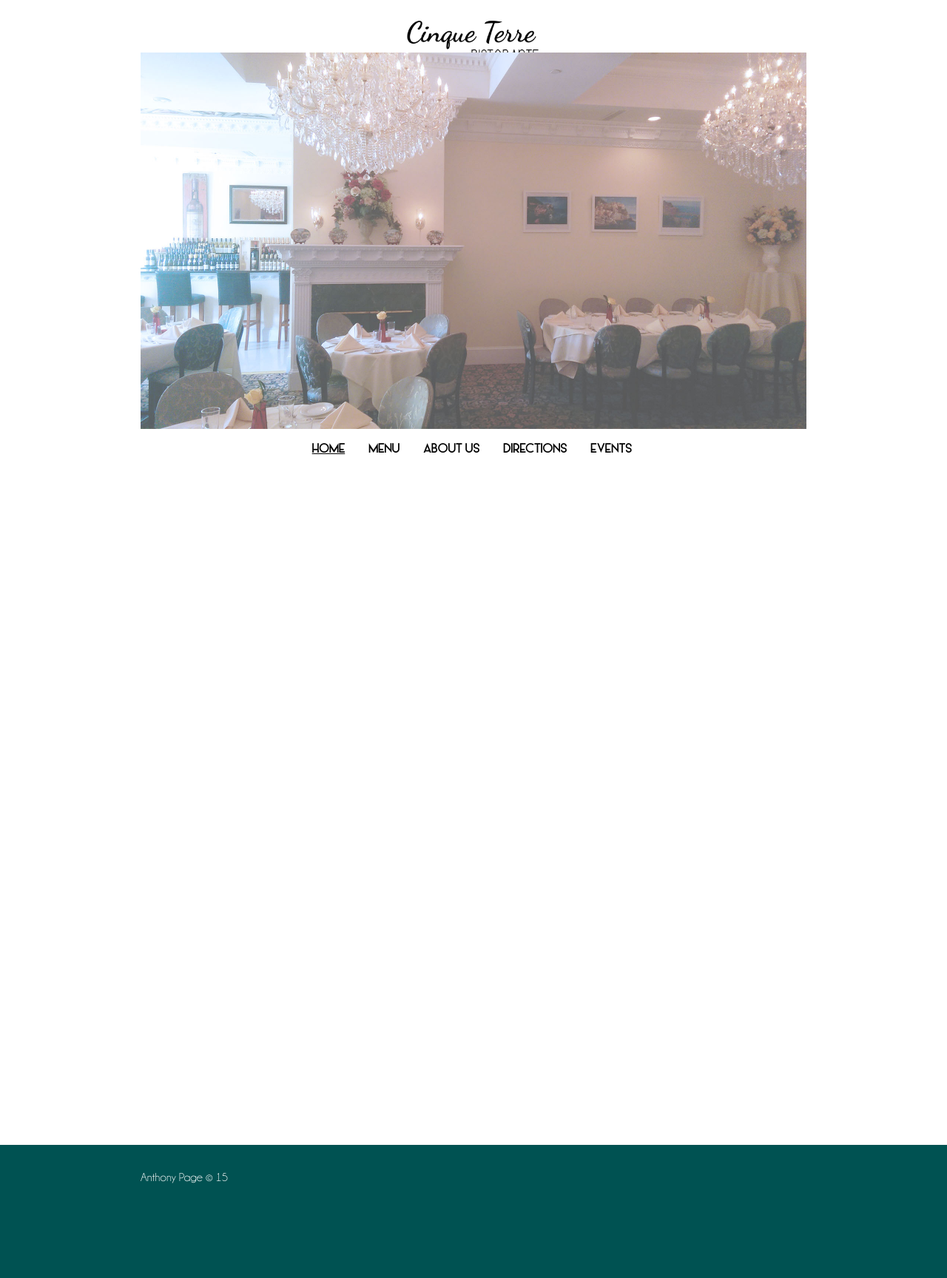
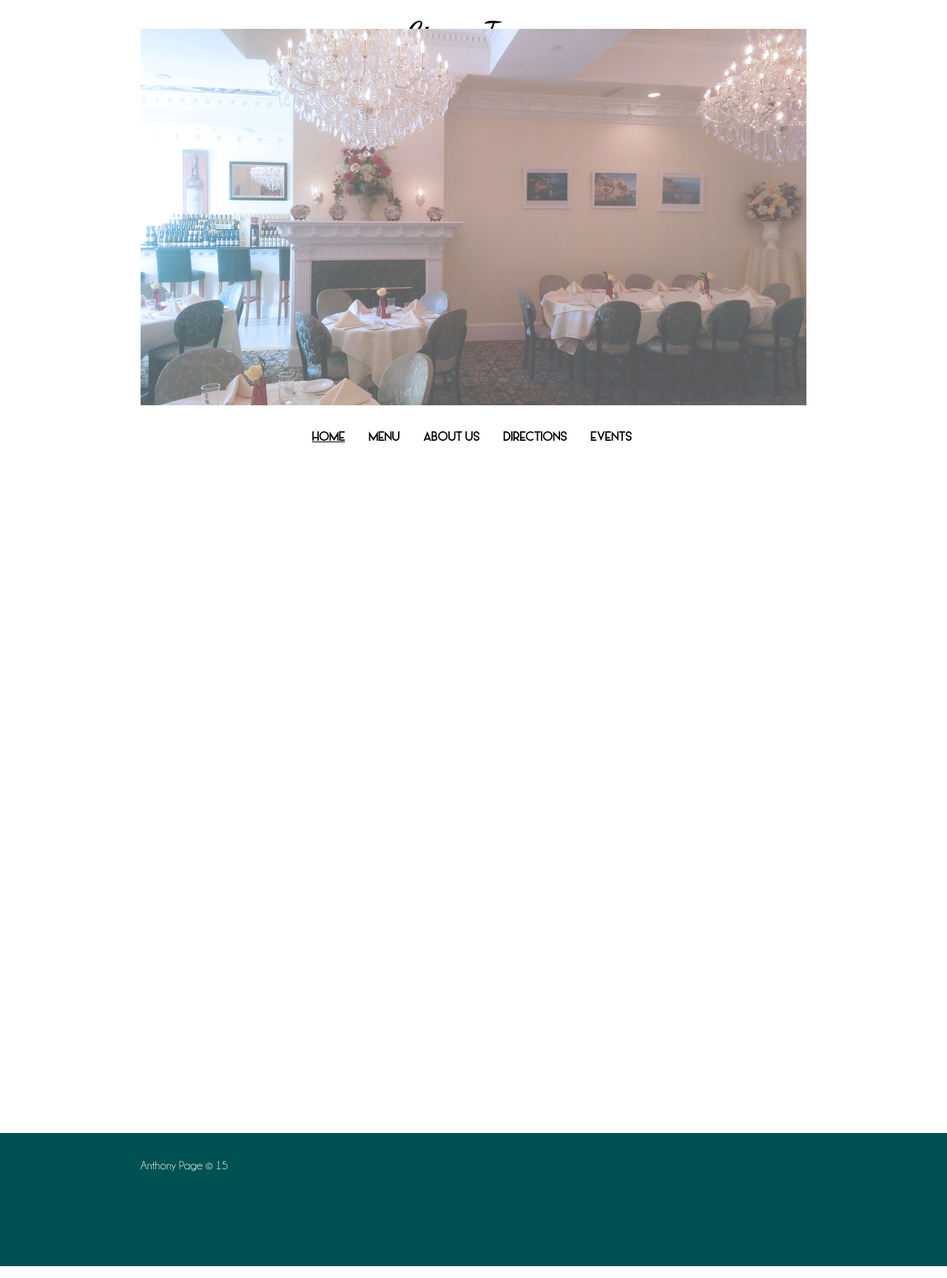
Before and after one commit to cinqueterreli/cinqueterre.github.io, a Jekyll site: the page built from 00index.html, in a window 1280 px wide. Shown: the whole page at 74% size. Built offline with Jekyll 4.4.1, drawn with Linux system fonts in a browser that asks for light colours.

Commit message:
Update main.css

```diff
--- a/css/main.css
+++ b/css/main.css
@@ -118,7 +118,7 @@ a:hover {
 
 .header-image {
 	max-width:100%;
-	margin: -2em auto 0 auto;
+	margin: -4em auto 1em auto;
 }
 
 
```
